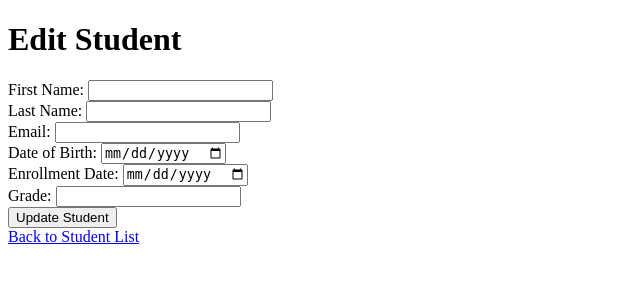
After one commit to uocli/gng5300a-student-management, a Django app: template student_management/api/templates/student_edit.html in a window 1280 px wide. The commit adds this page. Shown: the top 300 px of the page, without its empty margins (0-640 px from the left). Run offline with Django 4.2, Linux system fonts and the light colour scheme; the template is opened without the code that fills it, so the values that code supplies are empty.

Commit message:
Edit student

```diff
--- a/student_management/api/templates/student_detail.html
+++ b/student_management/api/templates/student_detail.html
@@ -18,7 +18,8 @@
     <p><strong>Grade:</strong> {{ student.grade }}</p>
 </div>
 
+<a href="{% url 'student-edit' student.pk %}">Edit Student</a>
+<br/>
 <a href="{% url 'student-list' %}">Back to Student List</a>
-
 </body>
 </html>
--- /dev/null
+++ b/student_management/api/templates/student_edit.html
@@ -0,0 +1,38 @@
+<!DOCTYPE html>
+<html lang="en">
+<head>
+    <meta charset="UTF-8">
+    <meta name="viewport" content="width=device-width, initial-scale=1.0">
+    <title>Edit Student</title>
+</head>
+<body>
+
+<h1>Edit Student</h1>
+
+<form method="post">
+    {% csrf_token %}
+    <label for="first_name">First Name:</label>
+    <input type="text" name="first_name" value="{{ student.first_name }}" required><br>
+
+    <label for="last_name">Last Name:</label>
+    <input type="text" name="last_name" value="{{ student.last_name }}" required><br>
+
+    <label for="email">Email:</label>
+    <input type="email" name="email" value="{{ student.email }}" required><br>
+
+    <label for="date_of_birth">Date of Birth:</label>
+    <input type="date" name="date_of_birth" value="{{ student.date_of_birth|date:'Y-m-d' }}" required><br>
+
+    <label for="enrollment_date">Enrollment Date:</label>
+    <input type="date" name="enrollment_date" value="{{ student.enrollment_date|date:'Y-m-d' }}" required><br>
+
+    <label for="grade">Grade:</label>
+    <input type="number" name="grade" value="{{ student.grade }}" required><br>
+
+    <button type="submit">Update Student</button>
+</form>
+
+<a href="{% url 'student-list' %}">Back to Student List</a>
+
+</body>
+</html>
--- a/student_management/api/urls.py
+++ b/student_management/api/urls.py
@@ -1,9 +1,15 @@
 from django.urls import path
 
-from .views import StudentListView, StudentCreateView, StudentDetailView
+from .views import (
+    StudentListView,
+    StudentCreateView,
+    StudentDetailView,
+    StudentUpdateView,
+)
 
 urlpatterns = [
     path("students/", StudentListView.as_view(), name="student-list"),
     path("students/<int:pk>/", StudentDetailView.as_view(), name="student-detail"),
     path("students/create/", StudentCreateView.as_view(), name="student-create"),
+    path("students/<int:pk>/edit/", StudentUpdateView.as_view(), name="student-edit"),
 ]
```
Also changed, not shown: student_management/api/views.py (+16 -1 lines).
